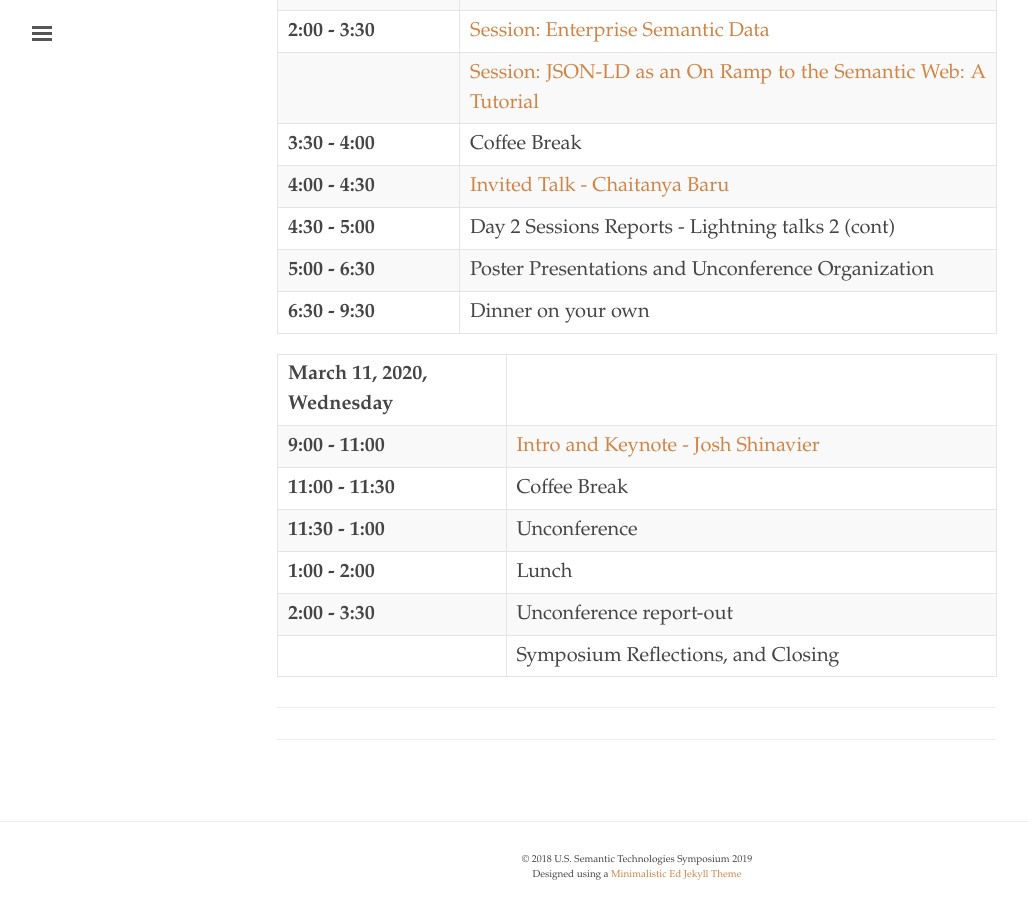
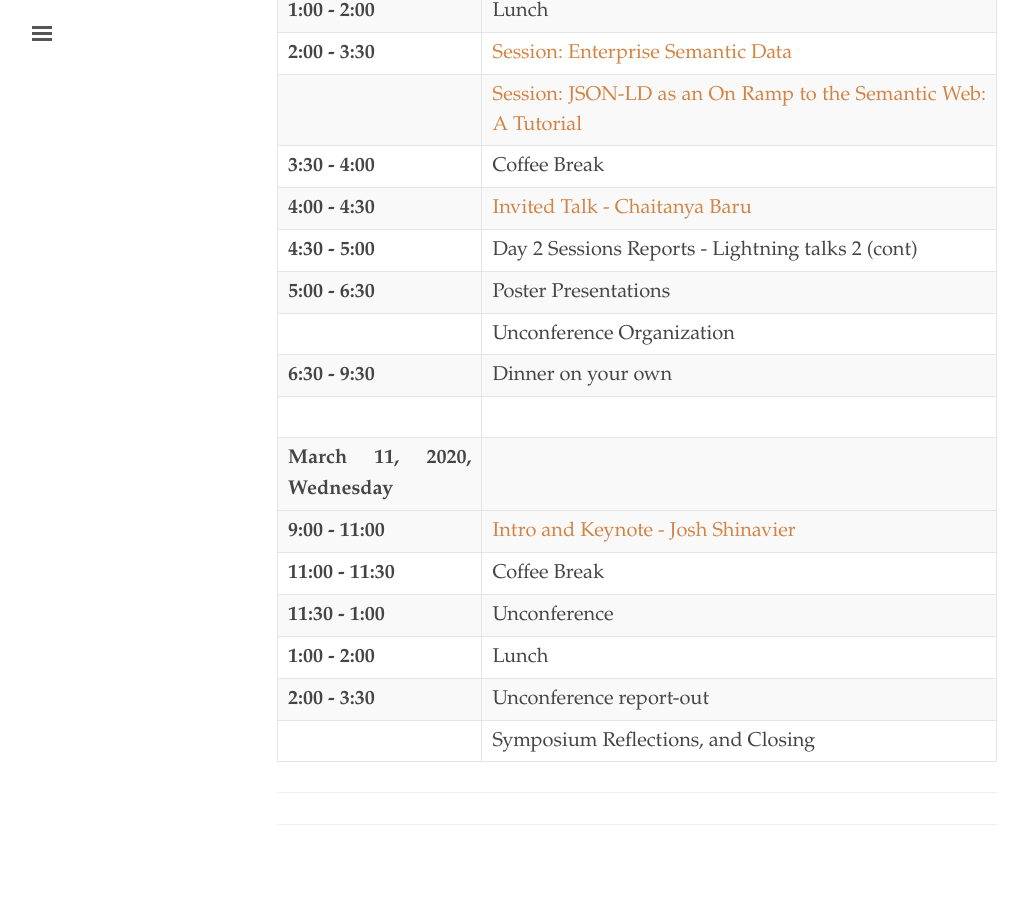
Before and after one commit to us2ts/us2ts.github.io, a Jekyll site: the page built from pages/invited-talk-baru.md, in a window 1280 px wide and 900 px high, scrolled down 1432 px. Shown: the whole window, without its empty margins (3-1031 px from the left). Built offline with Jekyll 4.4.1, drawn with Linux system fonts in a browser that asks for light colours; comment, search, counter and statistics services are not loaded.

```diff
--- a/pages/invited-talk-baru.md
+++ b/pages/invited-talk-baru.md
@@ -27,7 +27,7 @@
 | **5:00 - 6:00**  | Lightning Talks 1  |
 | **6:00 - 6:30**  | Travel to Reception  |
 | **6:30 - 9:30**  | Reception |
-
+|  |  |
 | **March 10, 2020, Tuesday** |  |
 | ------------- | ------------- |
 | **9:00 - 11:00**  | [Intro and Keynote - Binil Starly](https://us2ts.org/keynote-binil-starly)  |
@@ -40,10 +40,11 @@
 | **3:30 - 4:00**  | Coffee Break   |
 | **4:00 - 4:30**  | [Invited Talk - Chaitanya Baru]()  |
 | **4:30 - 5:00**  | Day 2 Sessions Reports - Lightning talks 2 (cont)  |
-| **5:00 - 6:30**  | Poster Presentations and Unconference Organization |
+| **5:00 - 6:30**  | Poster Presentations |
+|  | Unconference Organization |
 | **6:30 - 9:30**  | Dinner on your own |
-
-| **March 11, 2020, <br/> Wednesday** |  |
+|  |  |
+| **March 11, 2020, Wednesday** |  |
 | ------------- | ------------- |
 | **9:00 - 11:00**  | [Intro and Keynote - Josh Shinavier](https://us2ts.org/keynote-joshua-shinavier)  |
 | **11:00 - 11:30**  | Coffee Break  |
```
